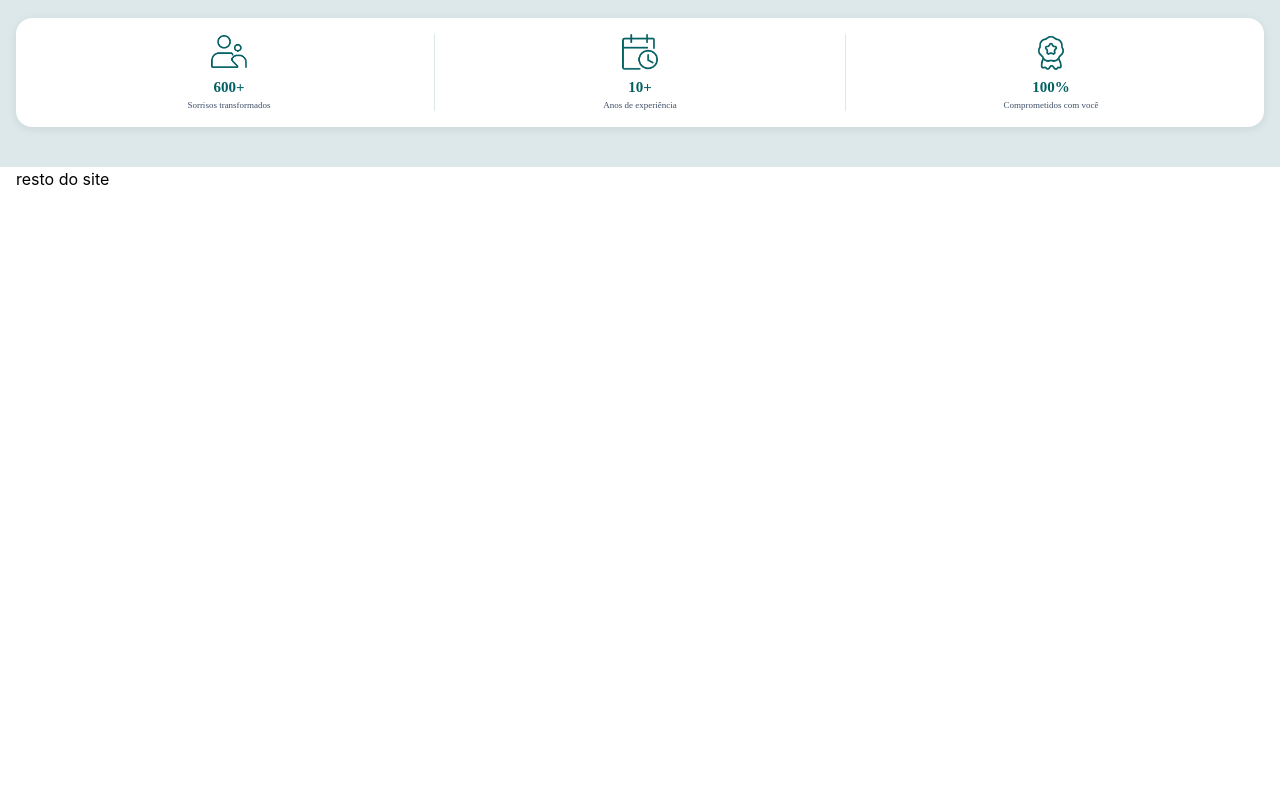
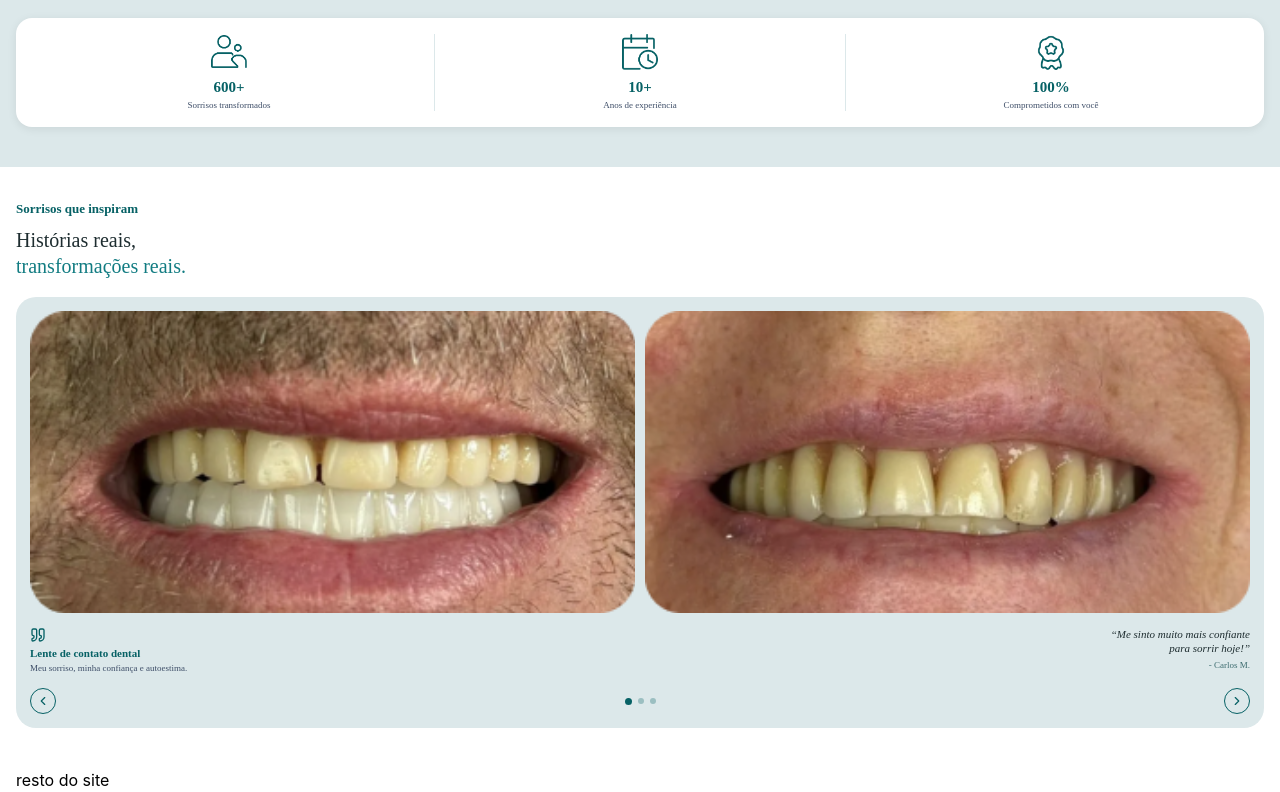
Before and after one commit to luizedureis/liraOdonto, a React (Vite) app: page / in a window 1280 px wide. Shown: the part 1439-2231 px from the top of the page. Before the commit the page ends 1630 px from the top, so only its background shows below. Built offline with nearby package versions, Linux system fonts and the light colour scheme.

Commit message:
feat: create testimonials

```diff
--- a/src/App.jsx
+++ b/src/App.jsx
@@ -3,6 +3,7 @@ import Header from "./components/Header";
 import Hero from "./components/Hero";
 import WhyChooseUs from "./components/WhyChooseUs";
 import OurHistory from "./components/OurHistory";
+import Testimonials from "./components/Testimonials";
 function App() {
   return (
     <>
@@ -11,6 +12,7 @@ function App() {
       <Hero />
       <WhyChooseUs />
       <OurHistory />
+      <Testimonials />
       <main className="px-4">
         resto do site
       </main>
--- /dev/null
+++ b/src/components/Testimonials.jsx
@@ -0,0 +1,150 @@
+import { useState } from "react";
+import { ChevronLeft, ChevronRight, Quote, Image as ImageIcon } from "lucide-react";
+
+import antes1 from "../assets/sorrisos/antes1.png";
+import depois1 from "../assets/sorrisos/depois1.png";
+
+const testimonials = [
+  {
+    beforeImg: antes1,
+    afterImg: depois1,
+    treatment: "Lente de contato dental",
+    treatmentNote: "Meu sorriso, minha confiança e autoestima.",
+    quote: "Me sinto muito mais confiante para sorrir hoje!",
+    author: "Carlos M.",
+  },
+  {
+    beforeImg: null,
+    afterImg: null,
+    treatment: "Clareamento dental",
+    treatmentNote: "Um sorriso mais branco em poucas sessões.",
+    quote: "Nunca imaginei que meu sorriso pudesse mudar tanto!",
+    author: "Ana P.",
+  },
+  {
+    beforeImg: null,
+    afterImg: null,
+    treatment: "Implante dentário",
+    treatmentNote: "De volta a comer e sorrir sem preocupação.",
+    quote: "Recuperei minha qualidade de vida.",
+    author: "João S.",
+  },
+];
+
+function PhotoBox({ src, label }) {
+  if (src) {
+    return (
+      <div className="aspect-[2/1] w-full overflow-hidden rounded-[10px]">
+        <img src={src} alt={label} className="h-full w-full object-cover" />
+      </div>
+    );
+  }
+
+  return (
+    <div className="relative flex aspect-[2/1] w-full items-center justify-center overflow-hidden rounded-[10px] bg-white/60">
+      <ImageIcon className="h-[22px] w-[22px] text-[#066165]/40" />
+      <span className="absolute bottom-[4px] left-1/2 -translate-x-1/2 font-['IBM_Plex_Sans'] text-[9px] text-[#066165]/60">
+        {label}
+      </span>
+    </div>
+  );
+}
+
+function Testimonials() {
+  const [current, setCurrent] = useState(0);
+
+  const goTo = (index) => {
+    setCurrent((index + testimonials.length) % testimonials.length);
+  };
+
+  const active = testimonials[current];
+
+  return (
+    <section className="bg-white px-4 pb-10 pt-8">
+      <p className="font-['IBM_Plex_Sans'] text-[13px] font-semibold text-[#066165]">
+        Sorrisos que inspiram
+      </p>
+
+      <h2
+        className="
+          mt-[8px]
+          font-['IBM_Plex_Serif']
+          text-[20px]
+          font-normal
+          leading-[26px]
+          text-[#1E2D30]
+        "
+      >
+        Histórias reais,
+        <br />
+        <span className="text-[#127C82]">transformações reais.</span>
+      </h2>
+
+      <div className="mt-[18px] rounded-[20px] bg-[#DCE8EA] p-[14px]">
+        <div className="grid grid-cols-2 gap-[10px]">
+          <PhotoBox src={active.beforeImg} label="Antes" />
+          <PhotoBox src={active.afterImg} label="Depois" />
+        </div>
+
+        <div className="mt-[14px] grid grid-cols-[1fr_auto] gap-[10px]">
+          <div>
+            <Quote className="h-[16px] w-[16px] text-[#066165]" />
+
+            <p className="mt-[4px] font-['IBM_Plex_Sans'] text-[11px] font-semibold leading-[13px] text-[#066165]">
+              {active.treatment}
+            </p>
+
+            <p className="mt-[2px] font-['IBM_Plex_Sans'] text-[9px] leading-[12px] text-[#3E4E68]">
+              {active.treatmentNote}
+            </p>
+          </div>
+
+          <div className="max-w-[140px] text-right">
+            <p className="font-['IBM_Plex_Serif'] text-[11px] italic leading-[14px] text-[#1E2D30]">
+              “{active.quote}”
+            </p>
+
+            <p className="mt-[4px] font-['IBM_Plex_Sans'] text-[9px] text-[#3E6D70]">
+              - {active.author}
+            </p>
+          </div>
+        </div>
+
+        <div className="mt-[14px] flex items-center justify-between">
+          <button
+            type="button"
+            onClick={() => goTo(current - 1)}
+            aria-label="Depoimento anterior"
+            className="flex h-[26px] w-[26px] items-center justify-center rounded-full border border-[#066165] text-[#066165]"
+          >
+            <ChevronLeft className="h-[14px] w-[14px]" />
+          </button>
+
+          <div className="flex items-center gap-[6px]">
+            {testimonials.map((_, i) => (
+              <span
+                key={i}
+                className={`rounded-full transition-all ${
+                  i === current
+                    ? "h-[7px] w-[7px] bg-[#066165]"
+                    : "h-[6px] w-[6px] bg-[#066165]/30"
+                }`}
+              />
+            ))}
+          </div>
+
+          <button
+            type="button"
+            onClick={() => goTo(current + 1)}
+            aria-label="Próximo depoimento"
+            className="flex h-[26px] w-[26px] items-center justify-center rounded-full border border-[#066165] text-[#066165]"
+          >
+            <ChevronRight className="h-[14px] w-[14px]" />
+          </button>
+        </div>
+      </div>
+    </section>
+  );
+}
+
+export default Testimonials;
```
Also changed, not shown: src/assets/sorrisos/antes1.png (added), src/assets/sorrisos/depois1.png (added).
